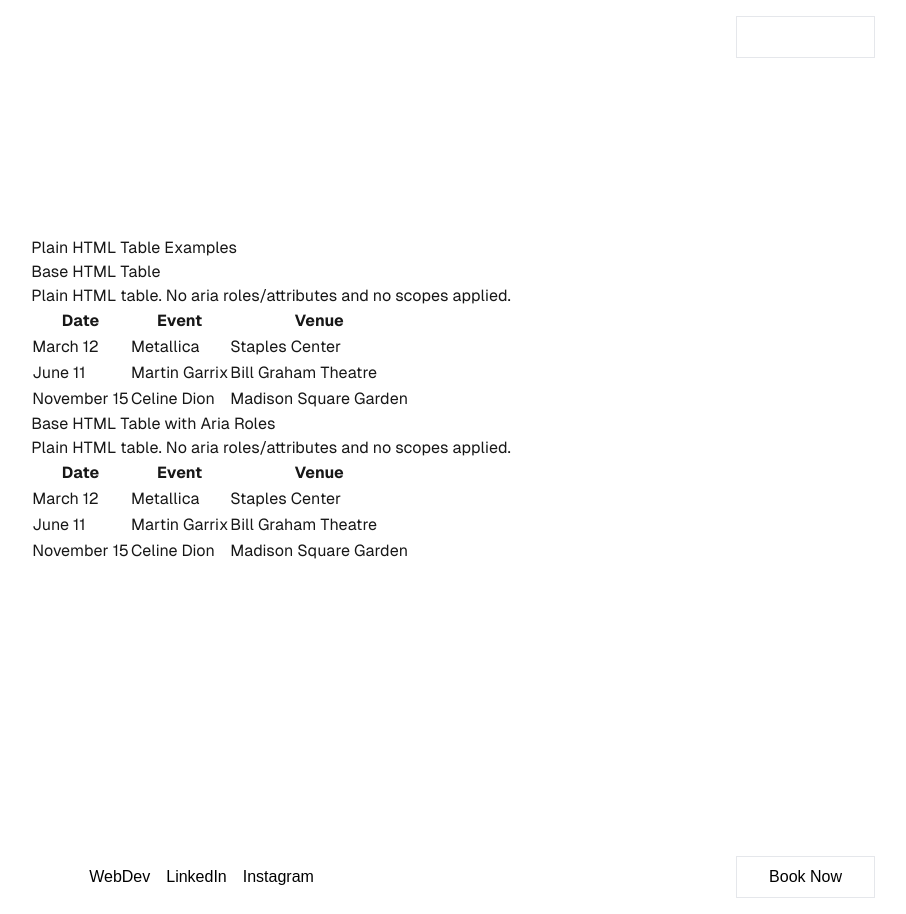
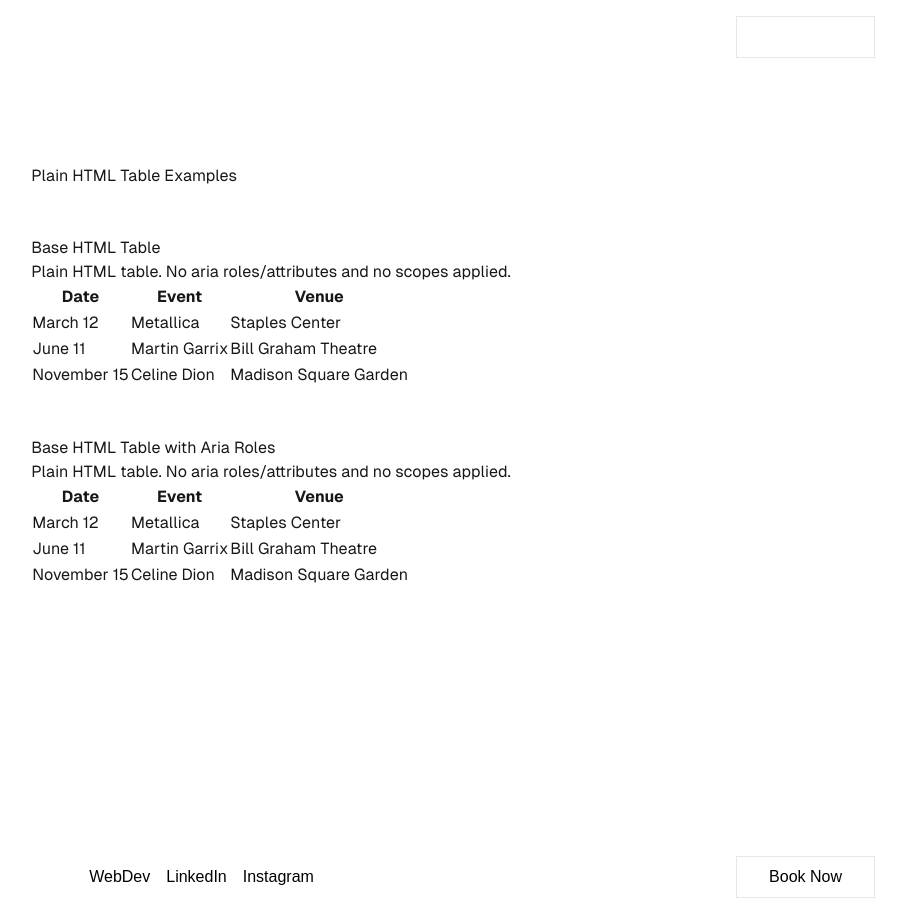
Before and after one commit to essjay05/a11y_assessments_v0, a Next.js app: page / in a window 1280 px wide. Shown: the whole page, without its empty margins (369-1275 px from the left). Built offline with nearby package versions, Linux system fonts and the light colour scheme.

Commit message:
Revise to add spacing class around table data sections.

```diff
--- a/components/global/A11y_Examples/SrPlainHTMLTables/Page.jsx
+++ b/components/global/A11y_Examples/SrPlainHTMLTables/Page.jsx
@@ -7,7 +7,9 @@ export const Page = () => {
         <h1>Plain HTML Table Examples</h1>
         {/* Loop over HTML Table Examples */}
         {ExamplesData.map((Example, index) => (
-          <Example key={index} />
+          <div className="my-12" key={index} >
+            <Example/>
+          </div>
         ))}
       </main>
     </>
```
